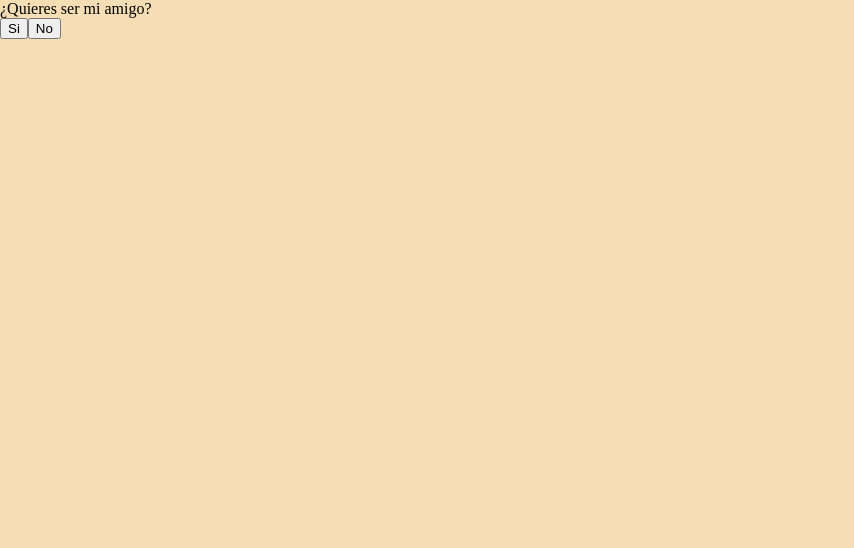
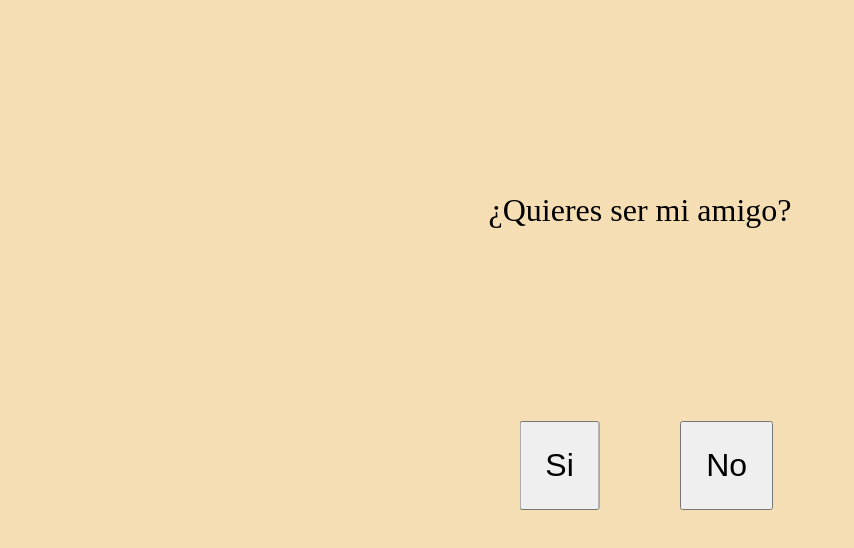
Before and after one commit to stivxn/wanna-be-my-UwU, a plain HTML site: page index.html in a window 1280 px wide. Shown: the whole page, without its empty margins (0-854 px from the left). Drawn offline with Linux system fonts and the light colour scheme.

Commit message:
Update index.css

```diff
--- a/index.css
+++ b/index.css
@@ -5,6 +5,21 @@
     background: wheat;
     width: 100vw;
     height: 100vh;
+    text-align: center;
+}
+
+p {
+    font-size: xx-large;
+    padding: 15%;
+}
+
+button {
+    font-size: xx-large;
+    padding: 0.75em;
+}
+
+#yesBtn {
+    transform: translate(-100%, 0);
 }
 
 #noBtn {
```
